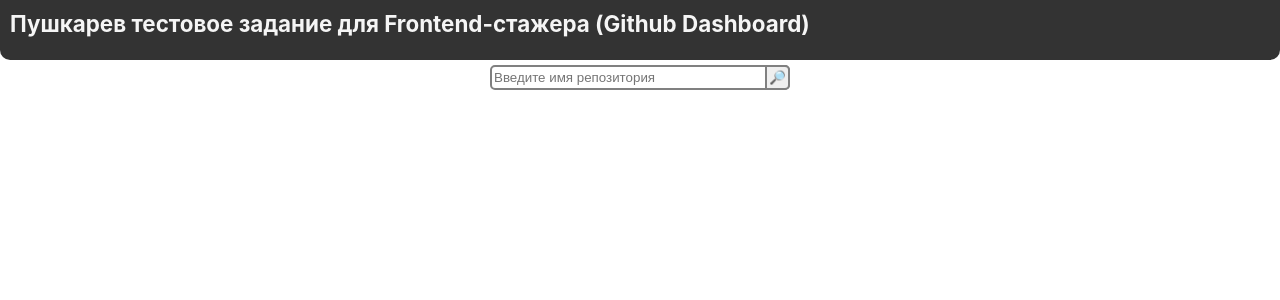
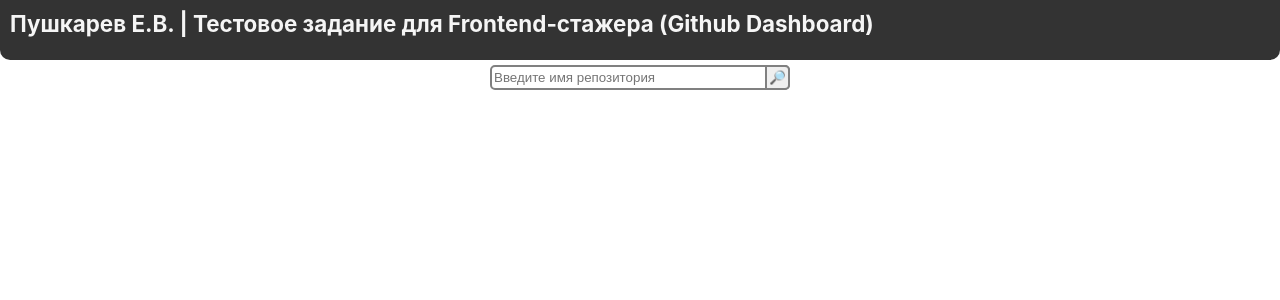
Before and after one commit to Kefir103/github-dashboard, a React app: page / in a window 1280 px wide. Shown: the top 300 px of the page. Built offline with nearby package versions, Linux system fonts and the light colour scheme.

Commit message:
Changed title in Header.js

```diff
--- a/src/client/components/Header.js
+++ b/src/client/components/Header.js
@@ -3,7 +3,7 @@ import React from 'react';
 export default function Header(props) {
     return (
         <div id={'header'}>
-            <p>Пушкарев тестовое задание для Frontend-стажера (Github Dashboard)</p>
+            <p>Пушкарев Е.В. | Тестовое задание для Frontend-стажера (Github Dashboard)</p>
         </div>
     )
 }
```
